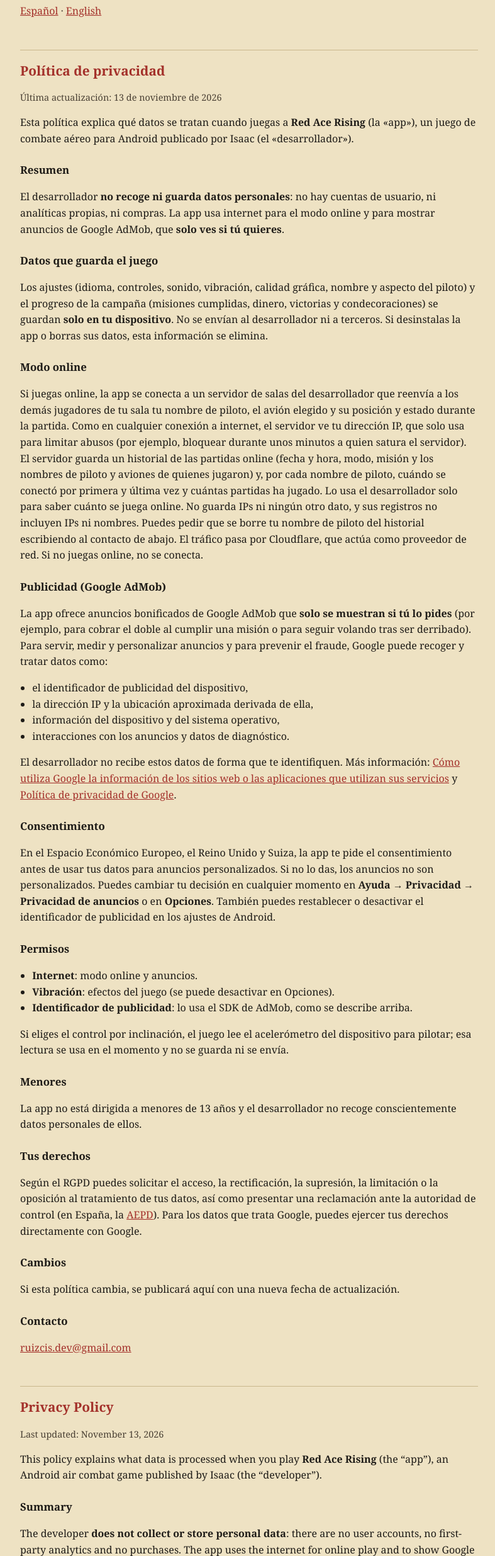
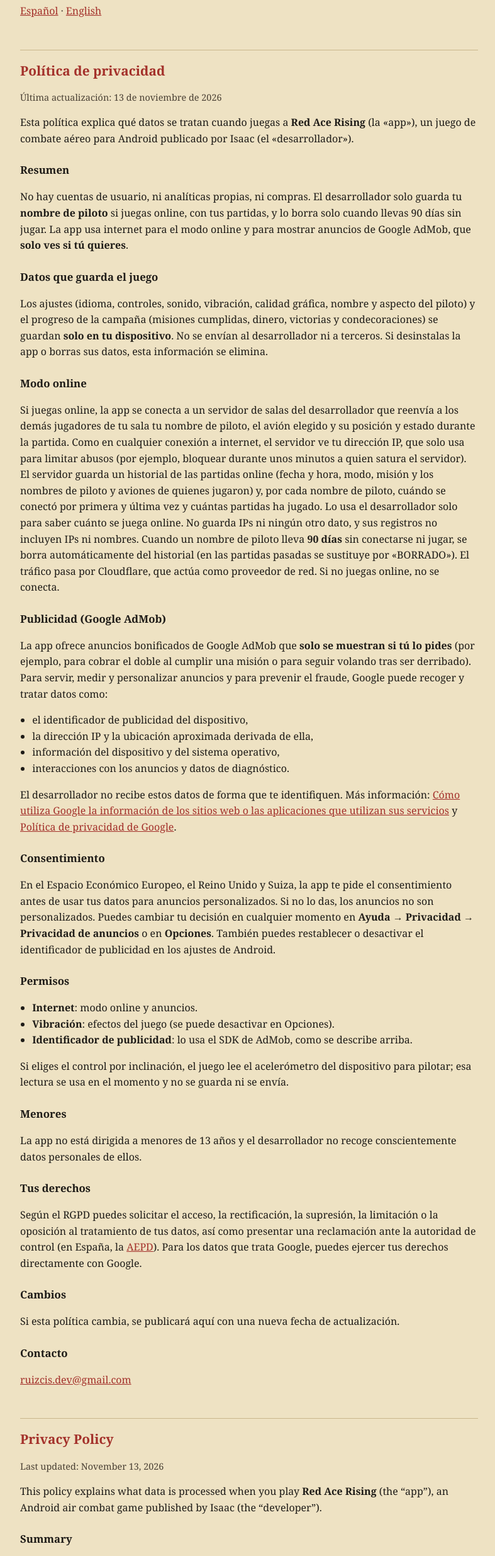
Before and after one commit to isaacdeveloper/isaacdeveloper.github.io, a plain HTML site: page red-ace-rising/privacy.html in a window 1280 px wide. Shown: the part 99-2570 px from the top of the page at 63% size, without its empty margins (244-1031 px from the left). Drawn offline with Linux system fonts and the light colour scheme.

Commit message:
Red Ace Rising privacy policy: 90-day deletion of inactive pilots

```diff
--- a/red-ace-rising/privacy.html
+++ b/red-ace-rising/privacy.html
@@ -35,13 +35,13 @@
     <p>Esta política explica qué datos se tratan cuando juegas a <strong>Red Ace Rising</strong> (la «app»), un juego de combate aéreo para Android publicado por Isaac (el «desarrollador»).</p>
 
     <h3>Resumen</h3>
-    <p>El desarrollador <strong>no recoge ni guarda datos personales</strong>: no hay cuentas de usuario, ni analíticas propias, ni compras. La app usa internet para el modo online y para mostrar anuncios de Google AdMob, que <strong>solo ves si tú quieres</strong>.</p>
+    <p>No hay cuentas de usuario, ni analíticas propias, ni compras. El desarrollador solo guarda tu <strong>nombre de piloto</strong> si juegas online, con tus partidas, y lo borra solo cuando llevas 90 días sin jugar. La app usa internet para el modo online y para mostrar anuncios de Google AdMob, que <strong>solo ves si tú quieres</strong>.</p>
 
     <h3>Datos que guarda el juego</h3>
     <p>Los ajustes (idioma, controles, sonido, vibración, calidad gráfica, nombre y aspecto del piloto) y el progreso de la campaña (misiones cumplidas, dinero, victorias y condecoraciones) se guardan <strong>solo en tu dispositivo</strong>. No se envían al desarrollador ni a terceros. Si desinstalas la app o borras sus datos, esta información se elimina.</p>
 
     <h3>Modo online</h3>
-    <p>Si juegas online, la app se conecta a un servidor de salas del desarrollador que reenvía a los demás jugadores de tu sala tu nombre de piloto, el avión elegido y su posición y estado durante la partida. Como en cualquier conexión a internet, el servidor ve tu dirección IP, que solo usa para limitar abusos (por ejemplo, bloquear durante unos minutos a quien satura el servidor). El servidor guarda un historial de las partidas online (fecha y hora, modo, misión y los nombres de piloto y aviones de quienes jugaron) y, por cada nombre de piloto, cuándo se conectó por primera y última vez y cuántas partidas ha jugado. Lo usa el desarrollador solo para saber cuánto se juega online. No guarda IPs ni ningún otro dato, y sus registros no incluyen IPs ni nombres. Puedes pedir que se borre tu nombre de piloto del historial escribiendo al contacto de abajo. El tráfico pasa por Cloudflare, que actúa como proveedor de red. Si no juegas online, no se conecta.</p>
+    <p>Si juegas online, la app se conecta a un servidor de salas del desarrollador que reenvía a los demás jugadores de tu sala tu nombre de piloto, el avión elegido y su posición y estado durante la partida. Como en cualquier conexión a internet, el servidor ve tu dirección IP, que solo usa para limitar abusos (por ejemplo, bloquear durante unos minutos a quien satura el servidor). El servidor guarda un historial de las partidas online (fecha y hora, modo, misión y los nombres de piloto y aviones de quienes jugaron) y, por cada nombre de piloto, cuándo se conectó por primera y última vez y cuántas partidas ha jugado. Lo usa el desarrollador solo para saber cuánto se juega online. No guarda IPs ni ningún otro dato, y sus registros no incluyen IPs ni nombres. Cuando un nombre de piloto lleva <strong>90 días</strong> sin conectarse ni jugar, se borra automáticamente del historial (en las partidas pasadas se sustituye por «BORRADO»). El tráfico pasa por Cloudflare, que actúa como proveedor de red. Si no juegas online, no se conecta.</p>
 
     <h3>Publicidad (Google AdMob)</h3>
     <p>La app ofrece anuncios bonificados de Google AdMob que <strong>solo se muestran si tú lo pides</strong> (por ejemplo, para cobrar el doble al cumplir una misión o para seguir volando tras ser derribado). Para servir, medir y personalizar anuncios y para prevenir el fraude, Google puede recoger y tratar datos como:</p>
@@ -83,13 +83,13 @@
     <p>This policy explains what data is processed when you play <strong>Red Ace Rising</strong> (the “app”), an Android air combat game published by Isaac (the “developer”).</p>
 
     <h3>Summary</h3>
-    <p>The developer <strong>does not collect or store personal data</strong>: there are no user accounts, no first-party analytics and no purchases. The app uses the internet for online play and to show Google AdMob ads, which <strong>you only see if you choose to</strong>.</p>
+    <p>There are no user accounts, no first-party analytics and no purchases. The developer only stores your <strong>pilot name</strong> if you play online, along with your matches, and deletes it automatically once you have gone 90 days without playing. The app uses the internet for online play and to show Google AdMob ads, which <strong>you only see if you choose to</strong>.</p>
 
     <h3>Data stored by the game</h3>
     <p>Your settings (language, controls, sound, vibration, graphics quality, pilot name and look) and campaign progress (completed missions, money, victories and decorations) are stored <strong>only on your device</strong>. They are not sent to the developer or to third parties. Uninstalling the app or clearing its data deletes this information.</p>
 
     <h3>Online play</h3>
-    <p>If you play online, the app connects to the developer’s room server, which relays your pilot name, chosen aircraft and its position and state during the match to the other players in your room. As with any internet connection, the server sees your IP address, which it only uses to limit abuse (for example, blocking for a few minutes anyone who floods the server). The server keeps a history of online matches (date and time, mode, mission, and the pilot names and aircraft of those who played) and, for each pilot name, when it first and last connected and how many matches it has played. The developer uses it only to see how much the game is played online. It stores no IP addresses or any other data, and its logs contain no IP addresses or names. You can ask for your pilot name to be removed from the history by writing to the contact below. Traffic goes through Cloudflare, acting as network provider. If you don’t play online, no connection is made.</p>
+    <p>If you play online, the app connects to the developer’s room server, which relays your pilot name, chosen aircraft and its position and state during the match to the other players in your room. As with any internet connection, the server sees your IP address, which it only uses to limit abuse (for example, blocking for a few minutes anyone who floods the server). The server keeps a history of online matches (date and time, mode, mission, and the pilot names and aircraft of those who played) and, for each pilot name, when it first and last connected and how many matches it has played. The developer uses it only to see how much the game is played online. It stores no IP addresses or any other data, and its logs contain no IP addresses or names. Once a pilot name has gone <strong>90 days</strong> without connecting or playing, it is automatically deleted from the history (in past matches it is replaced with “BORRADO”, Spanish for “deleted”). Traffic goes through Cloudflare, acting as network provider. If you don’t play online, no connection is made.</p>
 
     <h3>Advertising (Google AdMob)</h3>
     <p>The app offers Google AdMob rewarded ads that <strong>are only shown when you ask for them</strong> (for example, to double your pay after a mission or to keep flying after being shot down). To serve, measure and personalise ads and to prevent fraud, Google may collect and process data such as:</p>
```
